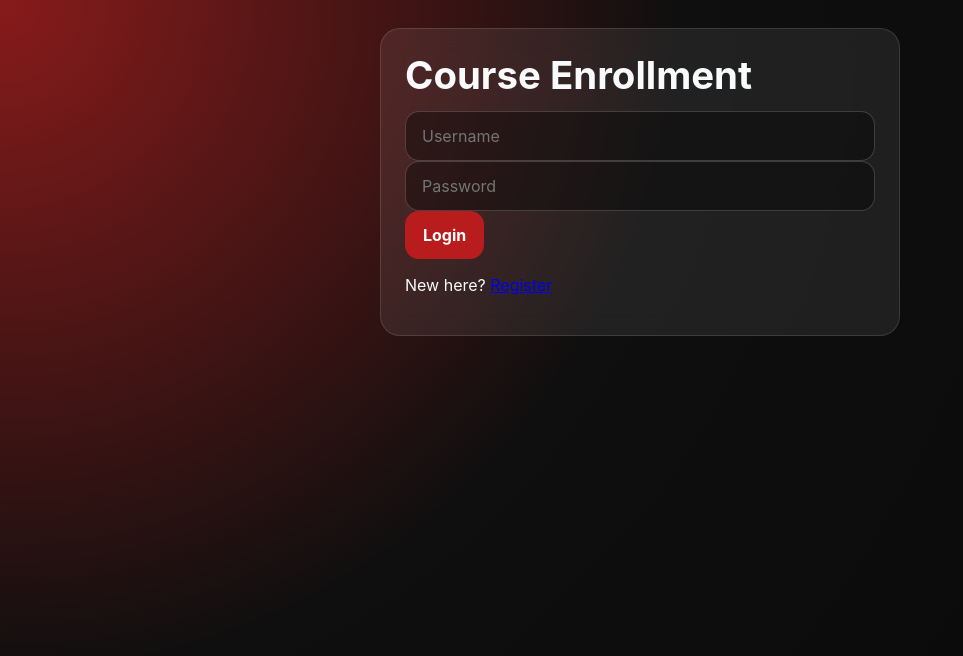
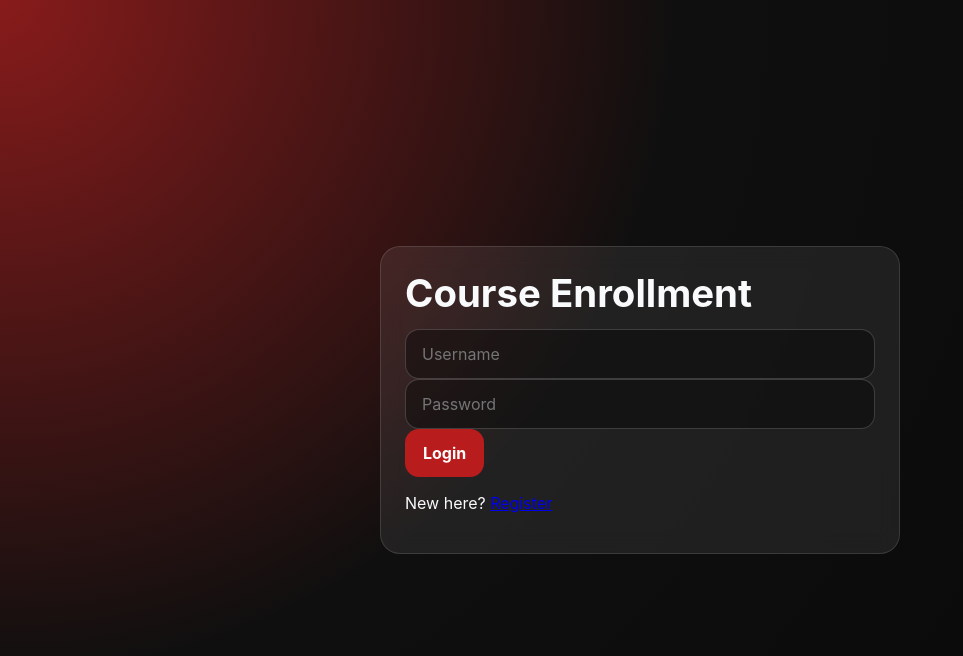
Before and after one commit to ndurumwangi254-stack/COURSE-ENROLLEMENT-SYSTEM, a React (Vite) app in the folder frontend/: page /login in a window 1280 px wide. Shown: the top 656 px of the page, without its empty margins (0-963 px from the left). Built offline with nearby package versions, Linux system fonts and the light colour scheme.

Commit message:
style: enhance auth-page layout with grid centering

```diff
--- a/frontend/src/styles.css
+++ b/frontend/src/styles.css
@@ -22,6 +22,12 @@ body {
   max-width: 1100px;
   margin: 0 auto;
   padding: 28px 22px;
+}
+
+.page.auth-page {
+  min-height: 100vh;
+  display: grid;
+  place-items: center;
 }
 
 .centered {
```
